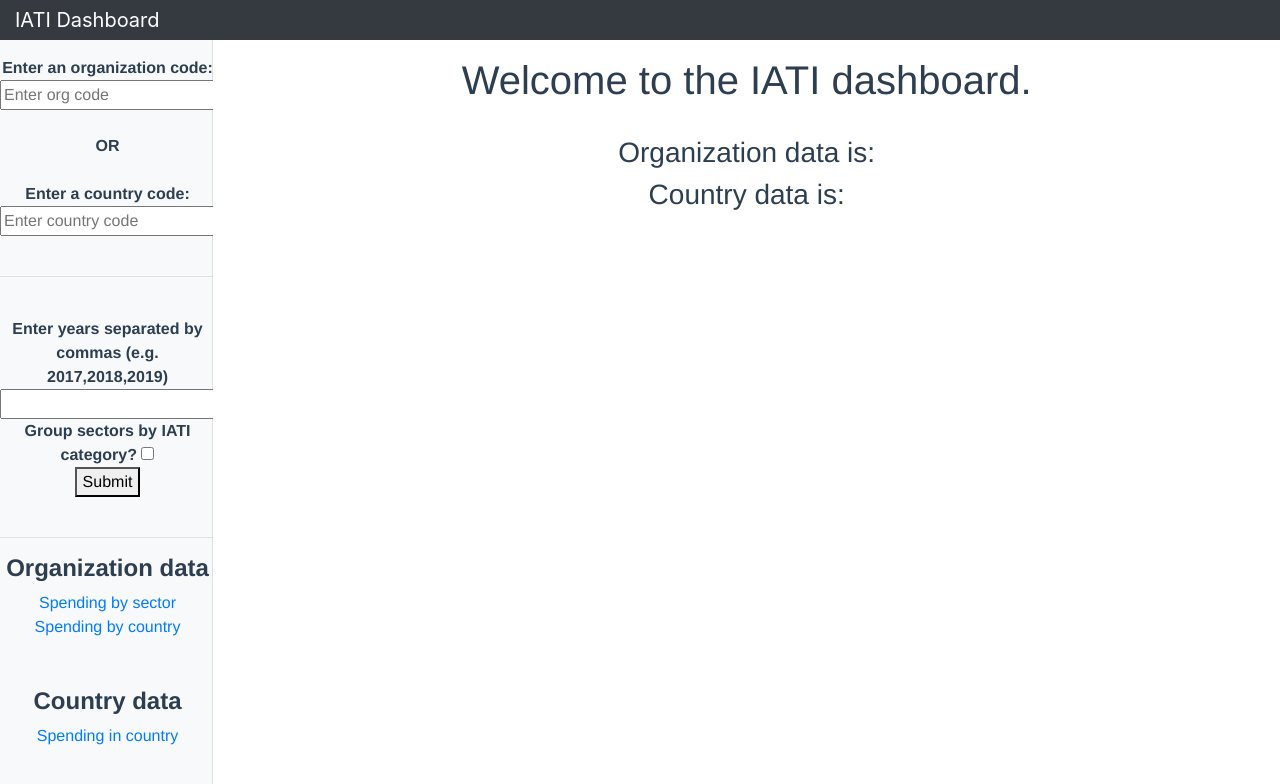
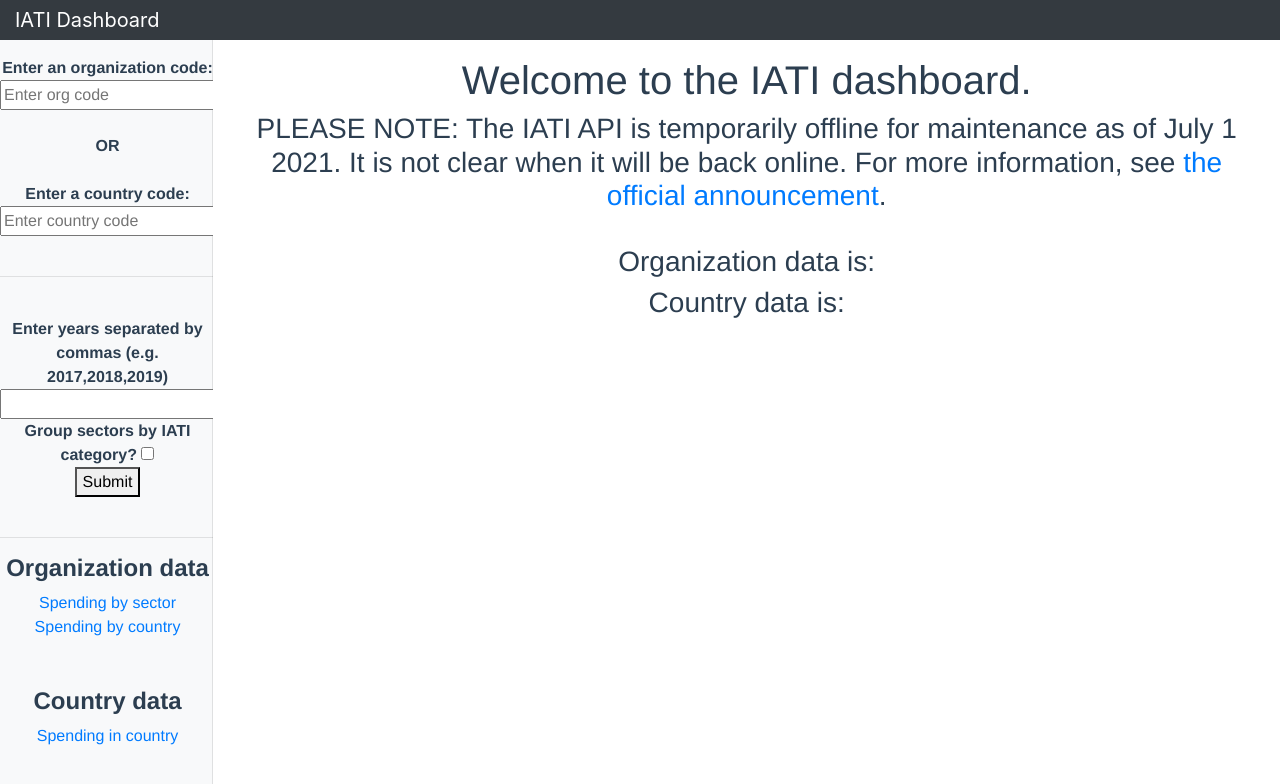
Before and after one commit to faaizajaz/IATIstat, a Vue app: page / in a window 1280 px wide. Shown: the top 784 px of the page. Built offline with nearby package versions, Linux system fonts and the light colour scheme.

Commit message:
Added message for IATI API downtime

```diff
--- a/src/views/Home.vue
+++ b/src/views/Home.vue
@@ -1,6 +1,9 @@
 <template>
   <div>
     <h1>Welcome to the IATI dashboard.</h1>
+    <h3>
+      PLEASE NOTE: The IATI API is temporarily offline for maintenance as of July 1 2021. It is not clear when it will be back online. For more information, see <a href="https://iatistandard.org/en/news/technical-notice-2-iatis-datastore-to-be-integrated-in-new-unified-single-platform/" class="skiplink">the official announcement</a>.
+    </h3>
     <br />
     <h3>
       Organization data is:
```
